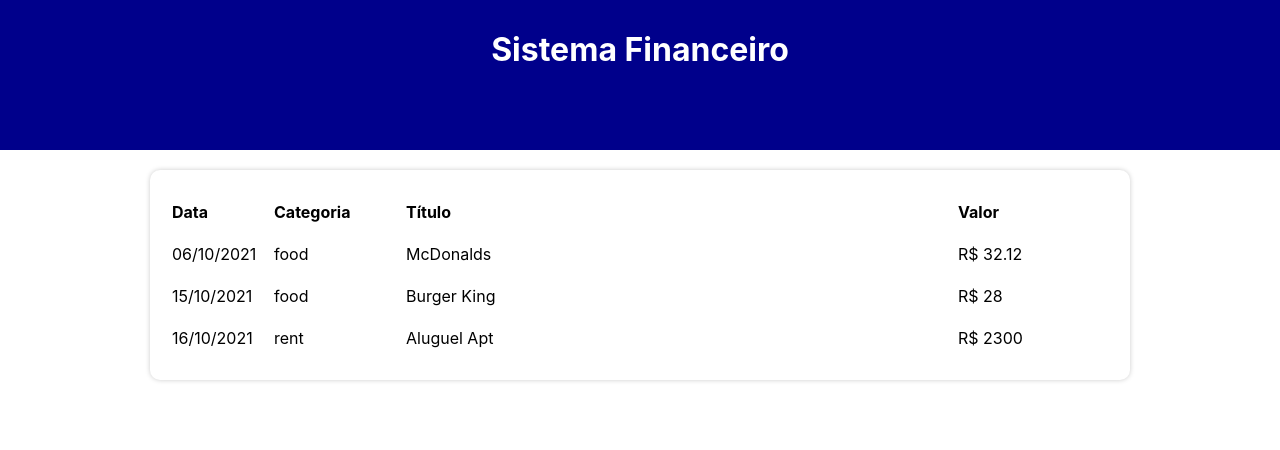
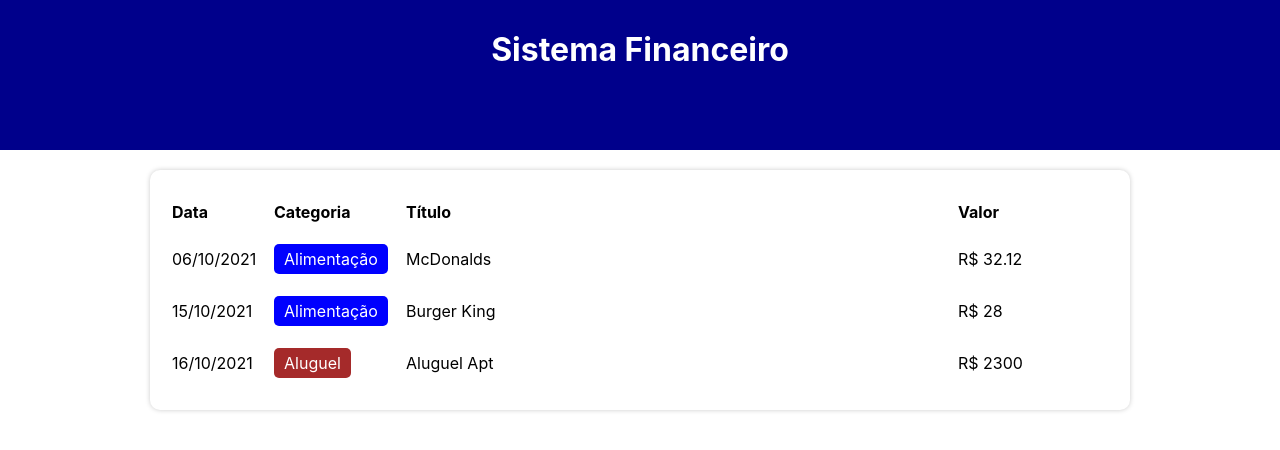
Before and after one commit to rickweb3/expense-tracker-react, a React (Create React App) app: page / in a window 1280 px wide. Shown: the top 450 px of the page. Built offline with nearby package versions, Linux system fonts and the light colour scheme.

Commit message:
Estilização da cor da categoria de forma dinâmica (com base na cor do item categories

```diff
--- a/src/components/TableItem/index.tsx
+++ b/src/components/TableItem/index.tsx
@@ -1,6 +1,7 @@
 import * as C from './styles';
 import { Item } from '../../types/Item';
 import { formatDate } from '../../helpers/dateFilter';
+import { categories } from '../../data/categories';
 
 type Props = {
     item: Item
@@ -10,7 +11,11 @@
     return (
         <C.TableLine>
             <C.TableColumn>{formatDate(item.date)}</C.TableColumn>
-            <C.TableColumn>{item.category}</C.TableColumn>
+            <C.TableColumn>
+                <C.Category color={categories[item.category].color}>
+                    {categories[item.category].title}
+                </C.Category>
+            </C.TableColumn>
             <C.TableColumn>{item.title}</C.TableColumn>
             <C.TableColumn>R$ {item.value}</C.TableColumn>
         </C.TableLine>
--- a/src/components/TableItem/styles.ts
+++ b/src/components/TableItem/styles.ts
@@ -5,3 +5,11 @@
 export const TableColumn = styled.td`
     padding: 10px 0;
 `;
+
+export const Category = styled.div<{ color: string }>`
+    display: inline-block;
+    padding: 5px 10px;
+    border-radius: 5px;
+    color: #FFF;
+    background-color: ${props => props.color};
+`;
```
